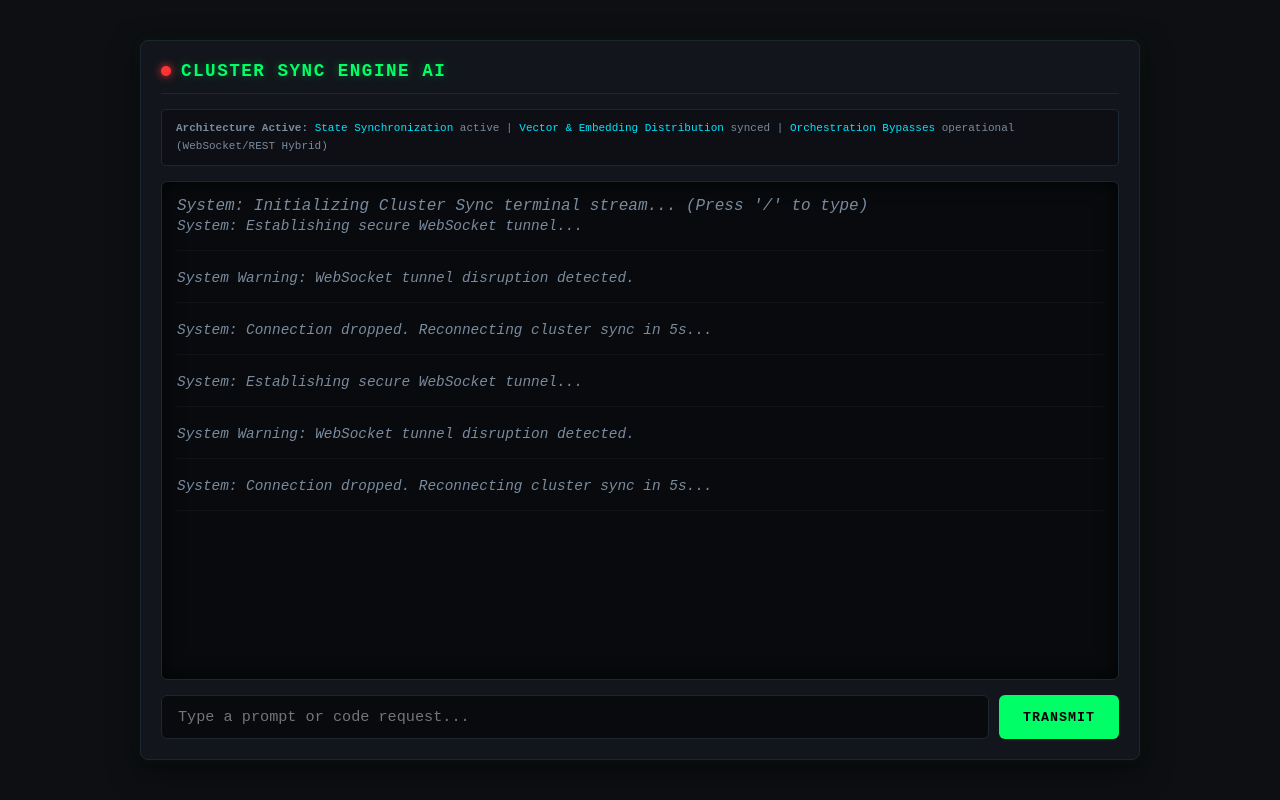
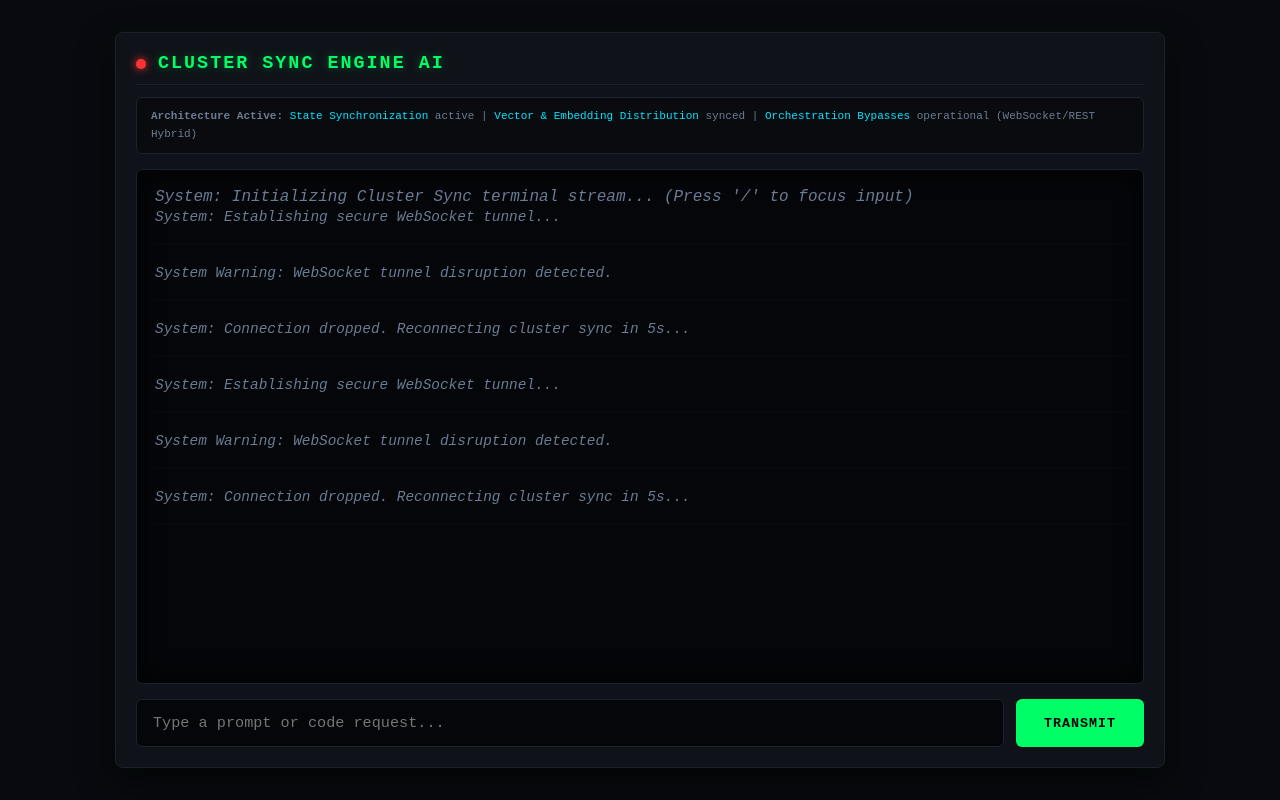
Before and after one commit to breezipsettings-max/Bridgeserver, a website: page index.html in a window 1280 px wide. Drawn offline with nearby package versions, Linux system fonts and the light colour scheme.

Commit message:
Update index.html

```diff
--- a/index.html
+++ b/index.html
@@ -4,19 +4,19 @@
     <meta charset="UTF-8">
     <meta name="viewport" content="width=device-width, initial-scale=1.0">
     <title>CLUSTER SYNC ENGINE AI TERMINAL</title>
-    <!-- Marked JS for clean markdown parsing -->
+    <!-- Marked JS for robust markdown rendering -->
     <script src="https://cdn.jsdelivr.net/npm/marked/marked.min.js"></script>
     <style>
         :root {
-            --bg-color: #0d0f12;
-            --panel-bg: #12161c;
-            --terminal-bg: #080a0d;
+            --bg-color: #080a0f;
+            --panel-bg: #0f1319;
+            --terminal-bg: #040609;
             --accent-green: #00ff66;
             --accent-cyan: #00e5ff;
-            --text-dim: #7a8b9e;
-            --text-bright: #e1e7ed;
-            --border-color: #1e2631;
-            --code-bg: #040507;
+            --text-dim: #6b7c93;
+            --text-bright: #e2e8f0;
+            --border-color: #1a222d;
+            --code-bg: #020305;
         }
 
         * {
@@ -35,15 +35,14 @@
             min-height: 100vh;
         }
 
-        /* Container wrapper to fix stretched resolution look */
         .terminal-container {
             width: 100%;
-            max-width: 1000px;
-            height: 90vh;
+            max-width: 1050px;
+            height: 92vh;
             background: var(--panel-bg);
             border: 1px solid var(--border-color);
             border-radius: 8px;
-            box-shadow: 0 10px 30px rgba(0,0,0,0.5), 0 0 15px rgba(0,255,102,0.05);
+            box-shadow: 0 15px 35px rgba(0,0,0,0.6), 0 0 20px rgba(0,255,102,0.04);
             display: flex;
             flex-direction: column;
             padding: 20px;
@@ -54,23 +53,23 @@
             display: flex;
             align-items: center;
             justify-content: space-between;
-            margin-bottom: 15px;
-            padding-bottom: 12px;
+            margin-bottom: 12px;
+            padding-bottom: 10px;
             border-bottom: 1px solid var(--border-color);
         }
 
         .title-group {
             display: flex;
             align-items: center;
-            gap: 10px;
+            gap: 12px;
         }
 
         h1 {
-            font-size: 1.1rem;
-            letter-spacing: 1.5px;
+            font-size: 1.15rem;
+            letter-spacing: 2px;
             color: var(--accent-green);
             margin: 0;
-            text-shadow: 0 0 8px rgba(0,255,102,0.3);
+            text-shadow: 0 0 10px rgba(0,255,102,0.3);
         }
 
         #status {
@@ -84,17 +83,17 @@
 
         #status.online {
             background: var(--accent-green);
-            box-shadow: 0 0 8px var(--accent-green);
+            box-shadow: 0 0 10px var(--accent-green);
         }
 
         .header-box {
-            background: rgba(0,0,0,0.3);
+            background: rgba(0,0,0,0.4);
             border: 1px solid var(--border-color);
             padding: 10px 14px;
             margin-bottom: 15px;
             font-size: 11px;
             color: var(--text-dim);
-            border-radius: 4px;
+            border-radius: 6px;
             line-height: 1.6;
         }
 
@@ -108,12 +107,12 @@
             border: 1px solid var(--border-color);
             border-radius: 6px;
             overflow-y: auto;
-            padding: 15px;
+            padding: 18px;
             margin-bottom: 15px;
-            box-shadow: inset 0 0 20px rgba(0,0,0,0.8);
+            box-shadow: inset 0 0 25px rgba(0,0,0,0.9);
         }
 
-        /* Custom Scrollbar */
+        /* Custom Modern Scrollbar */
         #terminal::-webkit-scrollbar {
             width: 6px;
         }
@@ -121,7 +120,7 @@
             background: var(--terminal-bg);
         }
         #terminal::-webkit-scrollbar-thumb {
-            background: #1e2631;
+            background: #1a222d;
             border-radius: 3px;
         }
         #terminal::-webkit-scrollbar-thumb:hover {
@@ -129,9 +128,9 @@
         }
 
         .message {
-            margin-bottom: 16px;
-            padding-bottom: 12px;
-            border-bottom: 1px solid rgba(255,255,255,0.03);
+            margin-bottom: 18px;
+            padding-bottom: 14px;
+            border-bottom: 1px solid rgba(255,255,255,0.02);
             font-size: 0.9rem;
             line-height: 1.6;
         }
@@ -155,26 +154,27 @@
         }
 
         .ai-msg p {
-            margin: 4px 0;
+            margin: 6px 0;
         }
 
         .ai-msg ul, .ai-msg ol {
-            margin: 6px 0;
-            padding-left: 20px;
+            margin: 8px 0;
+            padding-left: 22px;
+            color: #d1d5db;
         }
 
         .ai-msg li {
-            margin-bottom: 4px;
+            margin-bottom: 5px;
         }
 
-        /* Code block wrapper with COPY button */
+        /* Clean code box formatting with copy button */
         .code-box {
             position: relative;
             background: var(--code-bg);
             border: 1px solid var(--border-color);
             border-radius: 6px;
-            margin: 10px 0;
-            padding: 12px;
+            margin: 12px 0;
+            padding: 14px;
             overflow-x: auto;
         }
 
@@ -183,19 +183,20 @@
             color: var(--accent-green);
             font-family: 'Courier New', monospace;
             font-size: 0.85rem;
+            white-space: pre-wrap;
         }
 
         .copy-btn {
             position: absolute;
             top: 8px;
             right: 8px;
-            background: #12161c;
+            background: #11161d;
             color: var(--accent-green);
             border: 1px solid var(--accent-green);
             font-size: 10px;
-            padding: 4px 8px;
+            padding: 4px 9px;
             cursor: pointer;
-            border-radius: 3px;
+            border-radius: 4px;
             font-family: inherit;
             transition: all 0.2s;
         }
@@ -207,7 +208,7 @@
 
         .input-cluster {
             display: flex;
-            gap: 10px;
+            gap: 12px;
         }
 
         input {
@@ -216,7 +217,7 @@
             border-radius: 6px;
             color: var(--accent-green);
             flex: 1;
-            padding: 12px 16px;
+            padding: 14px 16px;
             font-family: inherit;
             font-size: 0.95rem;
             outline: none;
@@ -233,7 +234,7 @@
             color: #000;
             border: none;
             border-radius: 6px;
-            padding: 0 24px;
+            padding: 0 28px;
             cursor: pointer;
             font-weight: bold;
             font-family: inherit;
@@ -265,7 +266,7 @@
             <span>Orchestration Bypasses</span> operational (WebSocket/REST Hybrid)
         </div>
 
-        <div id="terminal" class="system">System: Initializing Cluster Sync terminal stream... (Press '/' to type)</div>
+        <div id="terminal" class="system">System: Initializing Cluster Sync terminal stream... (Press '/' to focus input)</div>
 
         <div class="input-cluster">
             <input type="text" id="chat-input" placeholder="Type a prompt or code request..." onkeypress="handleKey(event)">
@@ -282,7 +283,7 @@
         const wsUrl = `${protocol}//${window.location.host}`;
         let socket;
 
-        // Auto-capture '/' key to focus input from anywhere
+        // Auto-capture '/' key to focus input anywhere
         window.addEventListener('keydown', (e) => {
             if (e.key === '/' && document.activeElement !== chatInput) {
                 e.preventDefault();
@@ -344,10 +345,10 @@
             contentDiv.style.display = 'inline-block';
             contentDiv.style.width = '100%';
 
-            // Parse markdown using Marked.js
+            // Parse markdown cleanly via Marked.js
             contentDiv.innerHTML = marked.parse(markdownText);
 
-            // Wrap pre/code elements with copy buttons
+            // Wrap code blocks with interactive COPY buttons
             const codeBlocks = contentDiv.querySelectorAll('pre');
             codeBlocks.forEach(pre => {
                 const box = document.createElement('div');
```
